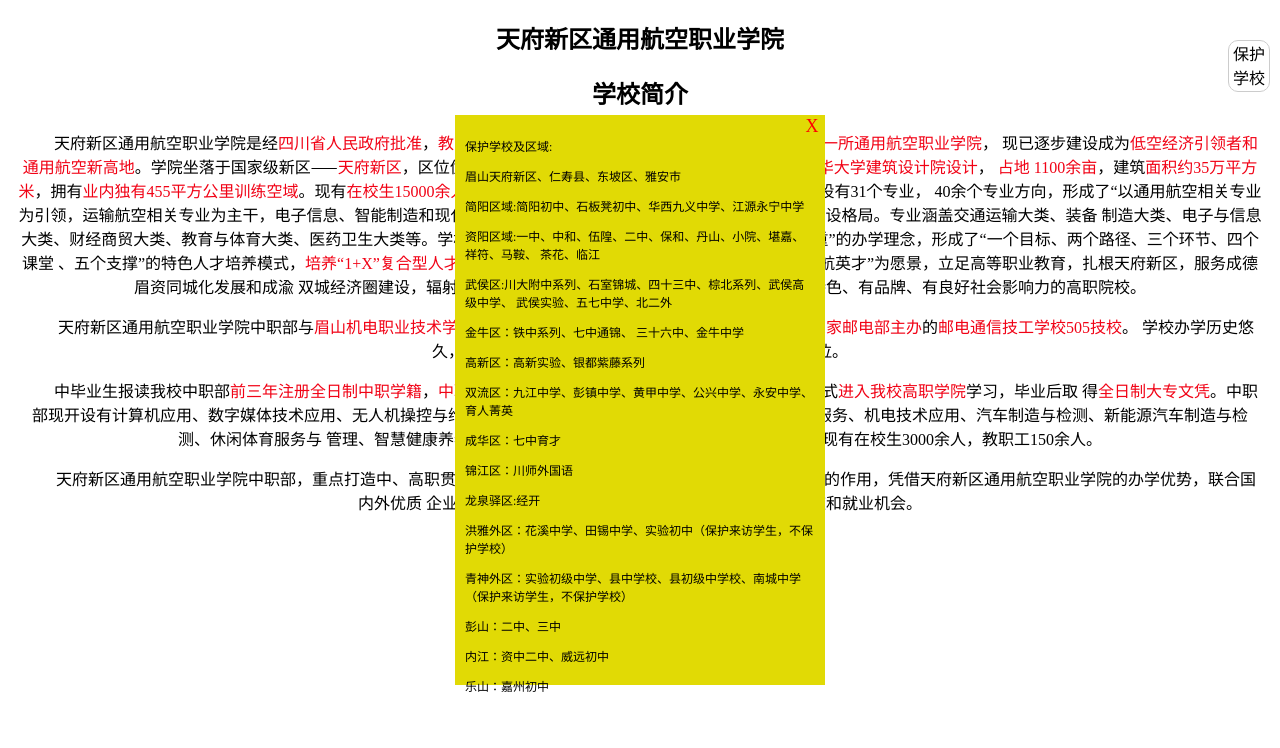
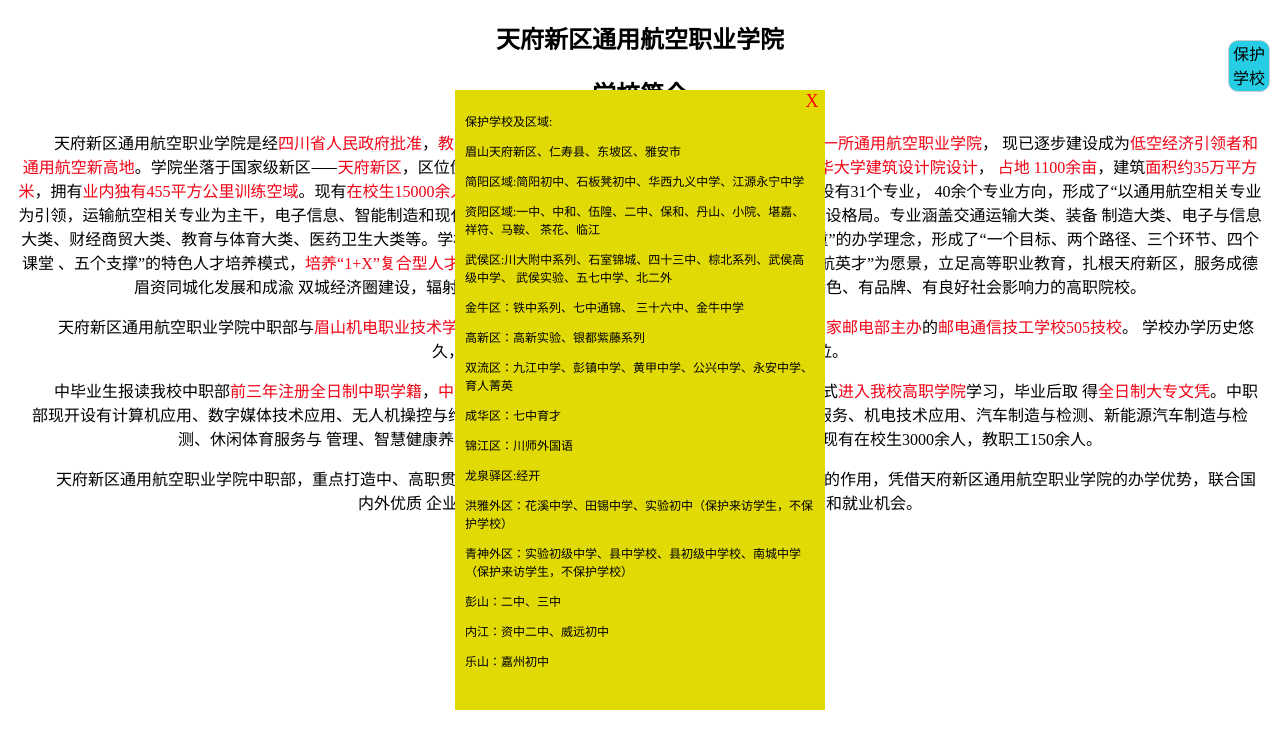
Before and after one commit to Three-Brothers/newschool.github.io, a plain HTML site: page tonghang.html in a window 1280 px wide. Both pictures are taken after a click on the element "保护学校". Drawn offline with Linux system fonts and the light colour scheme.

Commit message:
Add files via upload

```diff
--- a/tonghang.html
+++ b/tonghang.html
@@ -5,7 +5,10 @@
     <meta name="viewport" content="width=device-width, initial-scale=1.0">
     <title>天府新区通用航空职业学院</title>
     <style>
-
+        /* 让body盒子不显示滚动条 */
+        body{
+            overflow: hidden;
+        }
         section{
             padding: 0 10px;
             height: 100%;
@@ -47,10 +50,11 @@
             border: 1px solid #ccc;
             border-radius: 10px;
             text-align: center;
+            background-color: #25cee5;
         }
         #cls{
             width: 350px;
-            height: 550px;
+            height: 600px;
             background-color: #e1da05;
             font-size: 12px;
             padding: 10px;
```
